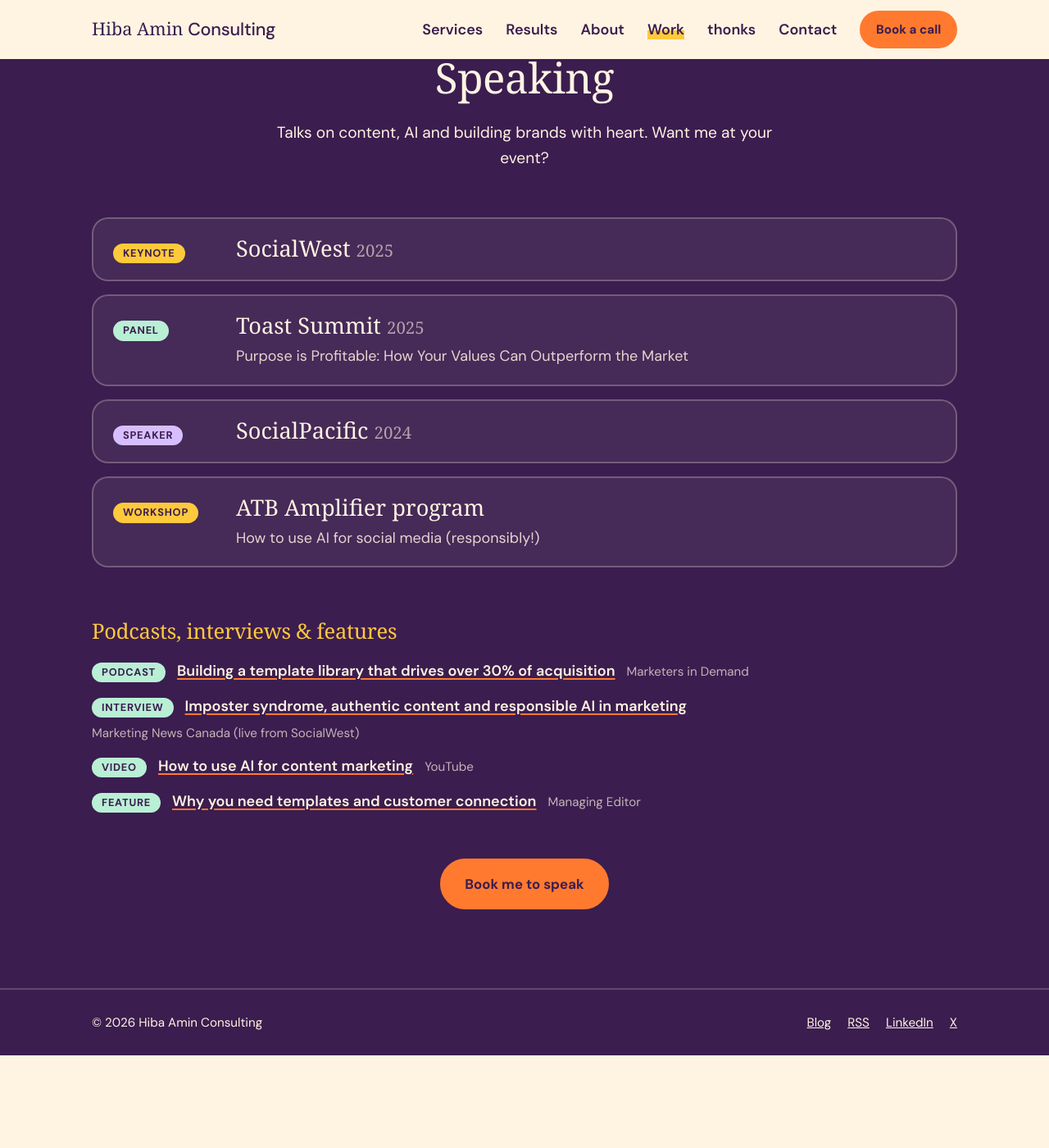
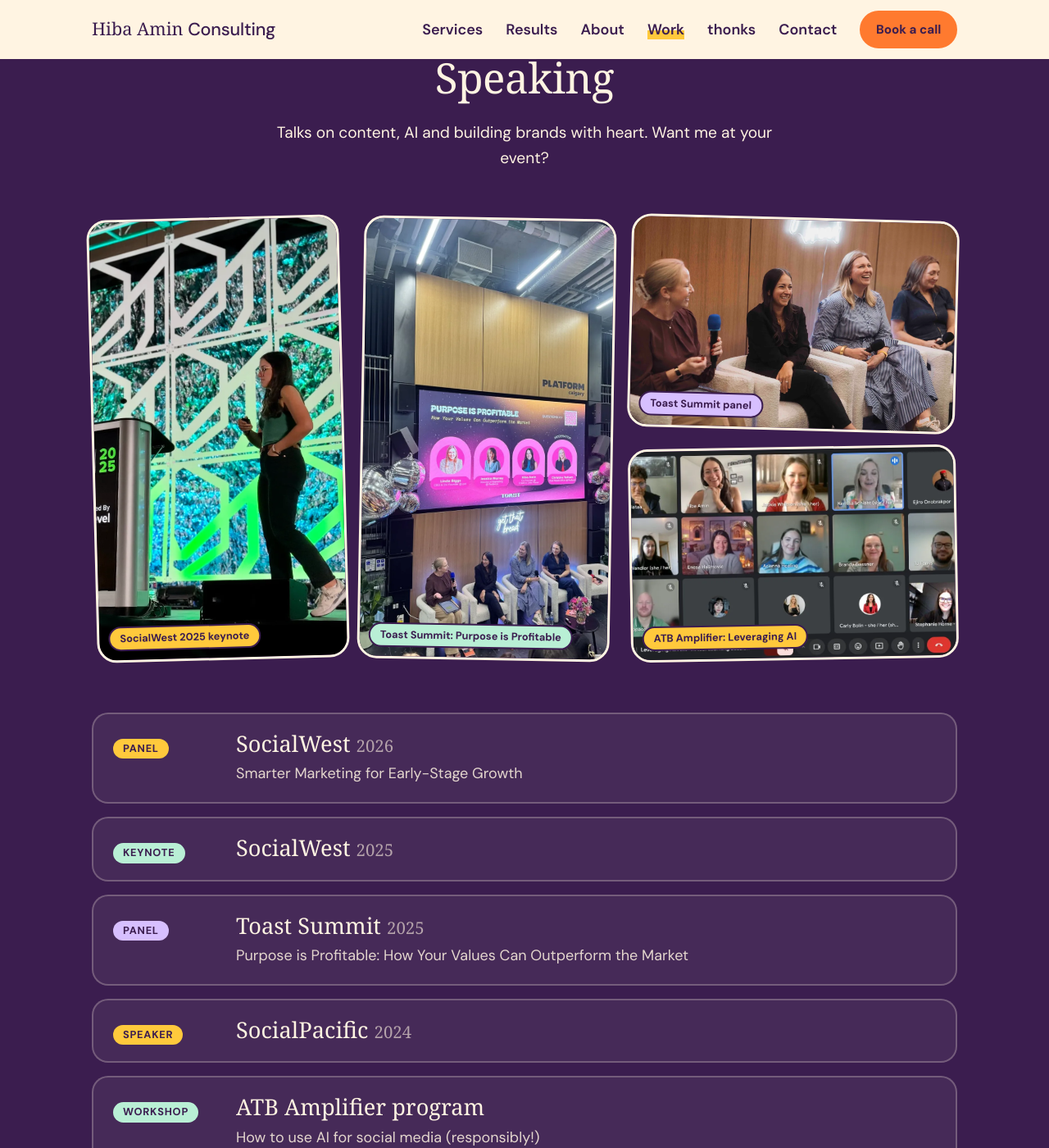
Before and after one commit to h5amin/h5amin.github.io, a Jekyll site: the page built from work/index.html, in a window 1280 px wide and 1400 px high, scrolled down 4068 px. Shown: the whole window at 82% size. Built offline with Jekyll 4.4.1, drawn with Linux system fonts in a browser that asks for light colours; some web fonts are replaced; before the commit the page ends 5355 px from its top, so only the background shows below that.

Commit message:
Add speaking photo collage and SocialWest 2026 panel
Four photos from SocialWest, Toast Summit and the ATB Amplifier
session in a tilted collage at the top of the Speaking section, with
captions and alt text. Photos are listed in _data/speaking.yml.

Co-Authored-By: Claude Opus 5.5 <noreply@anthropic.com>
Claude-Session: https://claude.ai/code/session_01M3jWd6jbrxGvJCUCQM4XXr

```diff
--- a/_data/speaking.yml
+++ b/_data/speaking.yml
@@ -1,8 +1,27 @@
 # Talks and appearances shown on the Work page (/work/#speaking).
 # talks: type (Keynote, Panel, Speaker, Workshop...), event, year, title (optional), url (optional)
 # appearances: podcasts, interviews and features. kind, title, outlet, url
+# photos: the collage at the top of the Speaking section. file (in assets/img/speaking/), caption, alt
+
+photos:
+  - file: socialwest-2025-keynote.webp
+    caption: SocialWest 2025 keynote
+    alt: Hiba on stage giving the keynote at SocialWest 2025
+  - file: toast-summit-panel-stage.webp
+    caption: "Toast Summit: Purpose is Profitable"
+    alt: The Purpose is Profitable panel on stage at Toast Summit, with the four panellists shown on the big screen
+  - file: toast-summit-panel.webp
+    caption: Toast Summit panel
+    alt: Hiba laughing with fellow panellists at Toast Summit
+  - file: atb-amp-leveraging-ai.webp
+    caption: "ATB Amplifier: Leveraging AI"
+    alt: Video call grid from the ATB Amplifier "Leveraging AI" virtual learning session
 
 talks:
+  - type: Panel
+    event: SocialWest
+    year: 2026
+    title: Smarter Marketing for Early-Stage Growth
   - type: Keynote
     event: SocialWest
     year: 2025
--- a/assets/css/styles.css
+++ b/assets/css/styles.css
@@ -851,6 +851,51 @@ p { margin: 0 0 1em; }
 
 /* Speaking */
 .speaking { background: var(--plum); color: var(--cream); padding: 96px 0; }
+/* Speaking photo collage: two tall photos and two wide ones on desktop */
+.speaking-gallery {
+  display: grid;
+  grid-template-columns: 1fr 1fr 1.3fr;
+  grid-template-rows: 260px 260px;
+  gap: 20px;
+  margin: 0 0 64px;
+}
+.gallery-item { position: relative; margin: 0; }
+.gallery-item img {
+  width: 100%; height: 100%;
+  object-fit: cover;
+  border: 3px solid var(--cream);
+  border-radius: 24px;
+  display: block;
+}
+.gallery-item-1 { grid-row: span 2; transform: rotate(-1.5deg); }
+.gallery-item-2 { grid-row: span 2; transform: rotate(1deg); }
+.gallery-item-3 { transform: rotate(1.5deg); }
+.gallery-item-4 { transform: rotate(-1deg); }
+.gallery-item-1 img { object-position: 72% 75%; }
+.gallery-item-2 img { object-position: 50% 85%; }
+.gallery-item figcaption {
+  position: absolute; left: 14px; bottom: 14px; right: 14px;
+  justify-self: start;
+  width: fit-content;
+  background: var(--sunflower);
+  color: var(--plum);
+  border: 2px solid var(--plum);
+  border-radius: 999px;
+  padding: 3px 12px;
+  font-size: 0.8rem; font-weight: 700;
+}
+.gallery-item:nth-child(2) figcaption { background: var(--mint); }
+.gallery-item:nth-child(3) figcaption { background: var(--lilac); }
+
+@media (max-width: 820px) {
+  .speaking-gallery { grid-template-columns: 1fr 1fr; grid-template-rows: 320px 200px 200px; }
+  .gallery-item-1, .gallery-item-2 { grid-row: auto; }
+  .gallery-item-3, .gallery-item-4 { grid-column: span 2; }
+}
+@media (max-width: 480px) {
+  .speaking-gallery { grid-template-rows: 240px 180px 180px; gap: 14px; }
+}
+
 .talk-list { list-style: none; margin: 0 0 64px; padding: 0; display: grid; gap: 16px; }
 .talk {
   display: grid;
--- a/work/index.html
+++ b/work/index.html
@@ -53,6 +53,18 @@ description: Selected content work, research reports, launches and talks by Hiba
     <h2 class="section-title on-dark">Speaking</h2>
     <p class="section-intro on-dark">Talks on content, AI and building brands with heart. Want me at your event?</p>
 
+    {% assign photos = site.data.speaking.photos %}
+    {% if photos.size > 0 %}
+    <div class="speaking-gallery">
+      {% for ph in photos %}
+      <figure class="gallery-item gallery-item-{{ forloop.index }}">
+        <img src="{{ '/assets/img/speaking/' | append: ph.file | relative_url }}" alt="{{ ph.alt | escape }}" loading="lazy">
+        <figcaption>{{ ph.caption }}</figcaption>
+      </figure>
+      {% endfor %}
+    </div>
+    {% endif %}
+
     <ul class="talk-list">
       {% for t in site.data.speaking.talks %}
       <li class="talk">
```
Also changed, not shown: assets/img/speaking/atb-amp-leveraging-ai.webp (added), assets/img/speaking/socialwest-2025-keynote.webp (added), assets/img/speaking/toast-summit-panel-stage.webp (added), assets/img/speaking/toast-summit-panel.webp (added).
